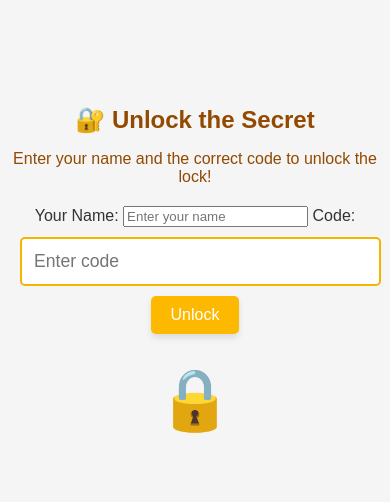
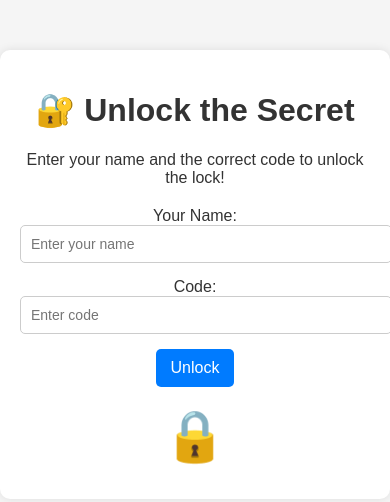
Before and after one commit to AwfulSolution/Lock-webpage, a plain HTML site: page index.html in a window 390 px wide. Drawn offline with Linux system fonts and the light colour scheme.

Commit message:
Update styles.css

```diff
--- a/styles.css
+++ b/styles.css
@@ -1,129 +1,55 @@
-/* styles.css */
 body {
-    font-family: 'Arial', sans-serif;
+  font-family: Arial, sans-serif;
   text-align: center;
+  background-color: #f5f5f5;
+  color: #333;
   margin: 0;
   padding: 0;
-    background-color: #f5f5f5; /* Flat light gray background */
-    color: #333;
 }
 
 .container {
-    margin-top: 80px;
+  max-width: 400px;
+  margin: 50px auto;
   padding: 20px;
-  }
-
-  h1 {
-    font-size: 2.5em;
-    color: #924900; /* Darker tone for text contrast */
+  background: white;
+  border-radius: 10px;
+  box-shadow: 0 0 10px rgba(0, 0, 0, 0.1);
 }
 
 .instructions {
-    font-size: 1.2em;
-    color: #924900; /* Matches the header tone */
   margin-bottom: 20px;
+  font-size: 16px;
 }
 
-  #codeInput {
-    padding: 12px;
-    font-size: 1.1em;
-    width: 220px;
-    margin: 10px;
-    border: 2px solid #f2b600; /* Slightly darker yellow for the border */
+input {
+  display: block;
+  width: 100%;
+  margin-bottom: 15px;
+  padding: 10px;
+  font-size: 14px;
+  border: 1px solid #ccc;
   border-radius: 5px;
-    outline: none;
-    transition: border-color 0.3s ease-in-out;
 }
 
-  #codeInput:focus {
-    border-color: #924900; /* Darker accent when focused */
+button {
+  padding: 10px 15px;
+  font-size: 16px;
+  color: white;
+  background-color: #007BFF;
+  border: none;
+  border-radius: 5px;
+  cursor: pointer;
 }
 
-  #submitButton {
-    padding: 12px 24px;
-    font-size: 1.1em;
-    cursor: pointer;
-    background-color: #fdb800; /* Primary yellow color */
-    color: white;
-    border: none;
-    border-radius: 5px;
-    box-shadow: 0 4px 6px rgba(0, 0, 0, 0.1);
-    transition: background-color 0.3s ease;
-  }
-
-  #submitButton:hover {
-    background-color: #e0a300; /* Slightly darker yellow on hover */
+button:hover {
+  background-color: #0056b3;
 }
 
 .lock {
-    font-size: 120px;
-    margin-top: 30px;
-    transition: transform 0.5s ease-in-out, color 0.5s;
+  font-size: 50px;
+  margin-top: 20px;
 }
 
-  .lock.open {
-    transform: rotate(90deg);
-    color: #37b24d; /* Green for open lock */
+p {
+  font-size: 14px;
 }
-
-  .lock.closed {
-    color: #d00000; /* Red for closed lock */
-  }
-
-  #message {
-    margin-top: 20px;
-    font-size: 1.2em;
-    font-weight: bold;
-    color: #333;
-  }
-
-  #message.success {
-    color: #37b24d; /* Matches open lock color */
-  }
-
-  #message.error {
-    color: #d00000; /* Matches closed lock color */
-  }
-  /* Default styles (for desktops or larger screens) */
-body {
-  font-size: 16px;
-}
-
-/* Styles for tablets and smaller devices */
-@media (max-width: 768px) {
-  .container {
-    padding: 10px;
-  }
-
-  h1 {
-    font-size: 1.8em;
-  }
-
-  #codeInput {
-    width: 90%; /* Expand input to fit smaller screens */
-  }
-
-  #submitButton {
-    padding: 10px 20px;
-    font-size: 1em;
-  }
-
-  .lock {
-    font-size: 80px; /* Reduce lock size */
-  }
-}
-
-/* Styles for very small devices (e.g., phones) */
-@media (max-width: 480px) {
-  h1 {
-    font-size: 1.5em;
-  }
-
-  .instructions {
-    font-size: 1em;
-  }
-
-  .lock {
-    font-size: 60px;
-  }
-}
```
Lines whose indentation alone changed are shown as unchanged.
